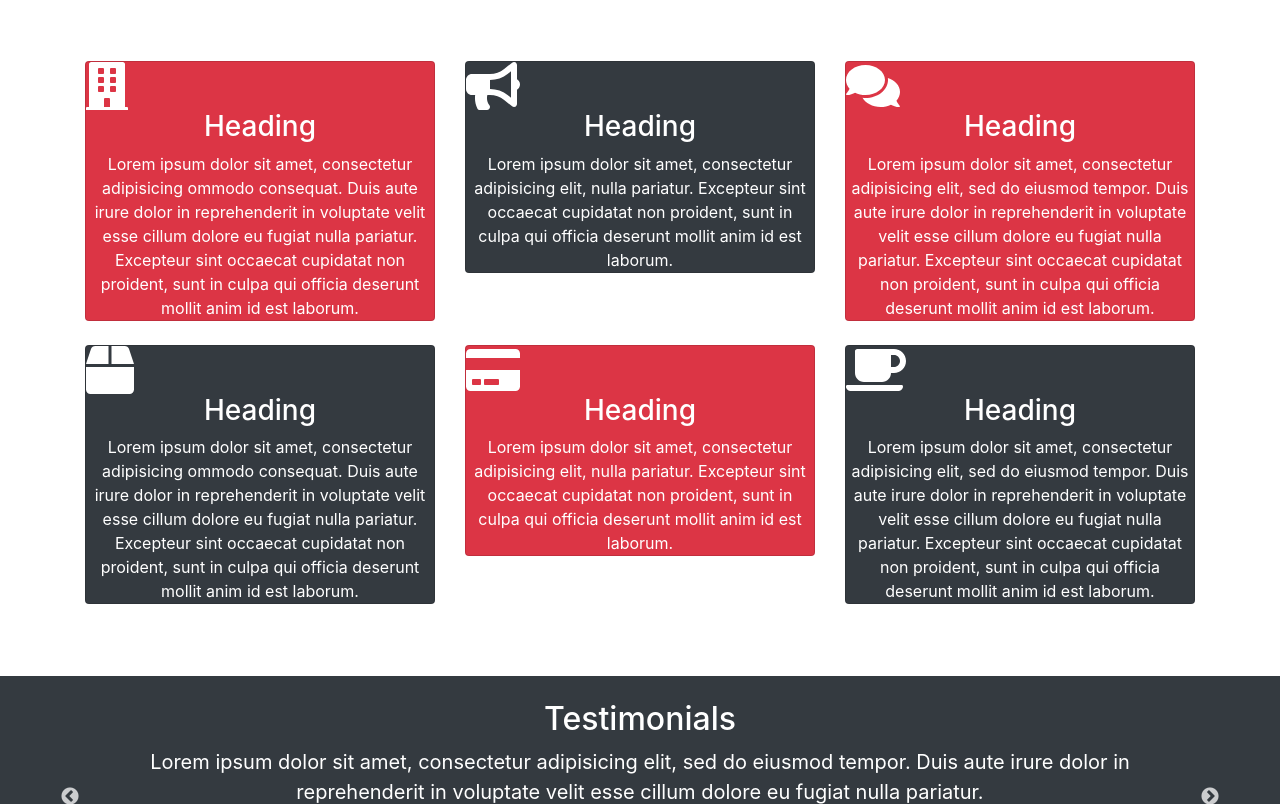
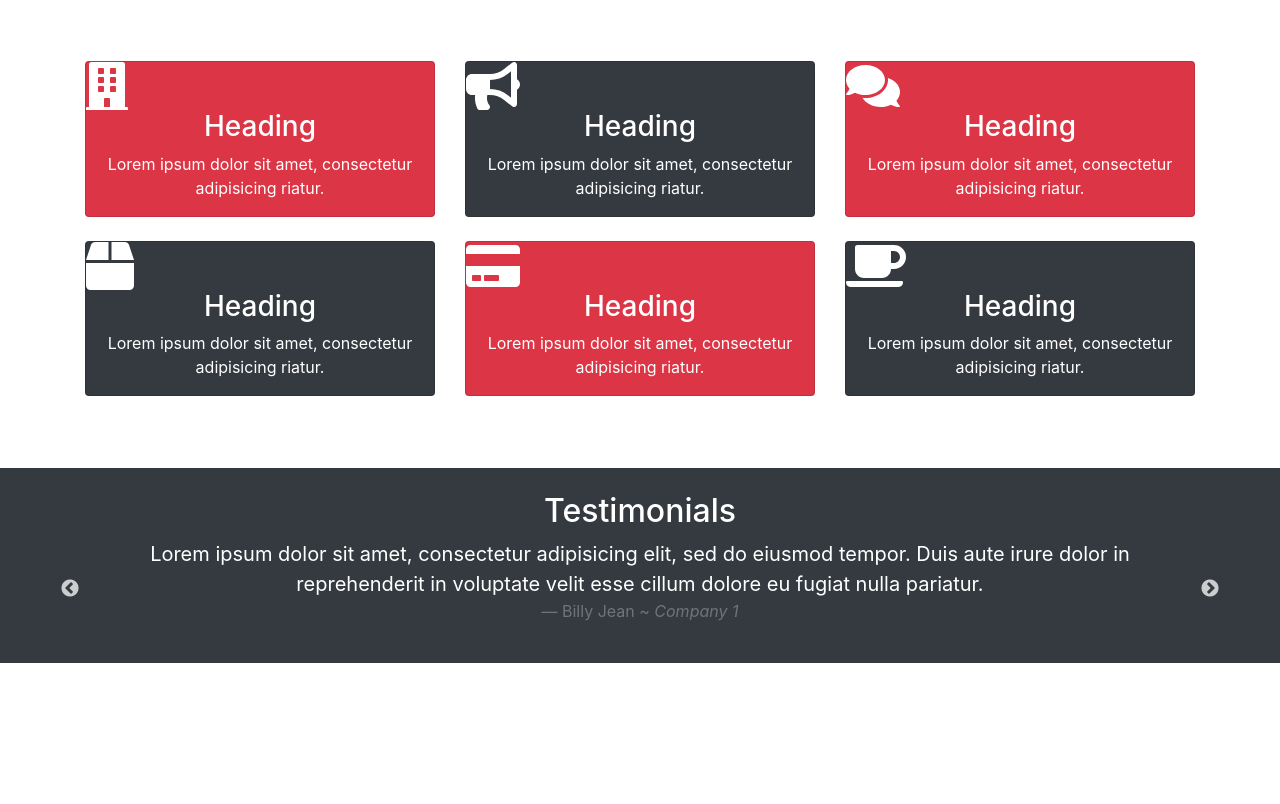
Before and after one commit to codecreation/Meadow, a plain HTML site: page about.html in a window 1280 px wide. Shown: the part 765-1569 px from the top of the page. After the commit the page ends 1428 px from the top, so only its background shows below. Drawn offline with nearby package versions, Linux system fonts and the light colour scheme.

Commit message:
About page card text and margin fix

```diff
--- a/about.html
+++ b/about.html
@@ -77,21 +77,21 @@
         <div class="card bg-danger text-white text-center">
           <i class="fas fa-building fa-3x"></i>
           <h3>Heading</h3>
-          Lorem ipsum dolor sit amet, consectetur adipisicing ommodo consequat. Duis aute irure dolor in reprehenderit in voluptate velit esse cillum dolore eu fugiat nulla pariatur. Excepteur sint occaecat cupidatat non proident, sunt in culpa qui officia deserunt mollit anim id est laborum.
+          <p class="card-text mb-3">Lorem ipsum dolor sit amet, consectetur adipisicing riatur.</p>
         </div>
       </div>
       <div class="col-md-4">
         <div class="card bg-dark text-white text-center">
           <i class="fas fa-bullhorn fa-3x"></i>
           <h3>Heading</h3>
-          Lorem ipsum dolor sit amet, consectetur adipisicing elit, nulla pariatur. Excepteur sint occaecat cupidatat non proident, sunt in culpa qui officia deserunt mollit anim id est laborum.
+          <p class="card-text mb-3">Lorem ipsum dolor sit amet, consectetur adipisicing riatur.</p>
         </div>
       </div>
       <div class="col-md-4">
         <div class="card bg-danger text-white text-center">
           <i class="fas fa-comments fa-3x"></i>
           <h3>Heading</h3>
-          Lorem ipsum dolor sit amet, consectetur adipisicing elit, sed do eiusmod tempor. Duis aute irure dolor in reprehenderit in voluptate velit esse cillum dolore eu fugiat nulla pariatur. Excepteur sint occaecat cupidatat non proident, sunt in culpa qui officia deserunt mollit anim id est laborum.
+          <p class="card-text mb-3">Lorem ipsum dolor sit amet, consectetur adipisicing riatur.</p>
         </div>
       </div>
     </div>
@@ -100,21 +100,21 @@
         <div class="card bg-dark text-white text-center">
           <i class="fas fa-box fa-3x"></i>
           <h3>Heading</h3>
-          Lorem ipsum dolor sit amet, consectetur adipisicing ommodo consequat. Duis aute irure dolor in reprehenderit in voluptate velit esse cillum dolore eu fugiat nulla pariatur. Excepteur sint occaecat cupidatat non proident, sunt in culpa qui officia deserunt mollit anim id est laborum.
+          <p class="card-text mb-3">Lorem ipsum dolor sit amet, consectetur adipisicing riatur.</p>
         </div>
       </div>
       <div class="col-md-4">
         <div class="card bg-danger text-white text-center">
           <i class="fas fa-credit-card fa-3x"></i>
           <h3>Heading</h3>
-          Lorem ipsum dolor sit amet, consectetur adipisicing elit, nulla pariatur. Excepteur sint occaecat cupidatat non proident, sunt in culpa qui officia deserunt mollit anim id est laborum.
+          <p class="card-text mb-3">Lorem ipsum dolor sit amet, consectetur adipisicing riatur.</p>
         </div>
       </div>
       <div class="col-md-4">
         <div class="card bg-dark text-white text-center">
           <i class="fas fa-coffee fa-3x"></i>
           <h3>Heading</h3>
-          Lorem ipsum dolor sit amet, consectetur adipisicing elit, sed do eiusmod tempor. Duis aute irure dolor in reprehenderit in voluptate velit esse cillum dolore eu fugiat nulla pariatur. Excepteur sint occaecat cupidatat non proident, sunt in culpa qui officia deserunt mollit anim id est laborum.
+          <p class="card-text mb-3">Lorem ipsum dolor sit amet, consectetur adipisicing riatur.</p>
         </div>
       </div>
     </div>
```
